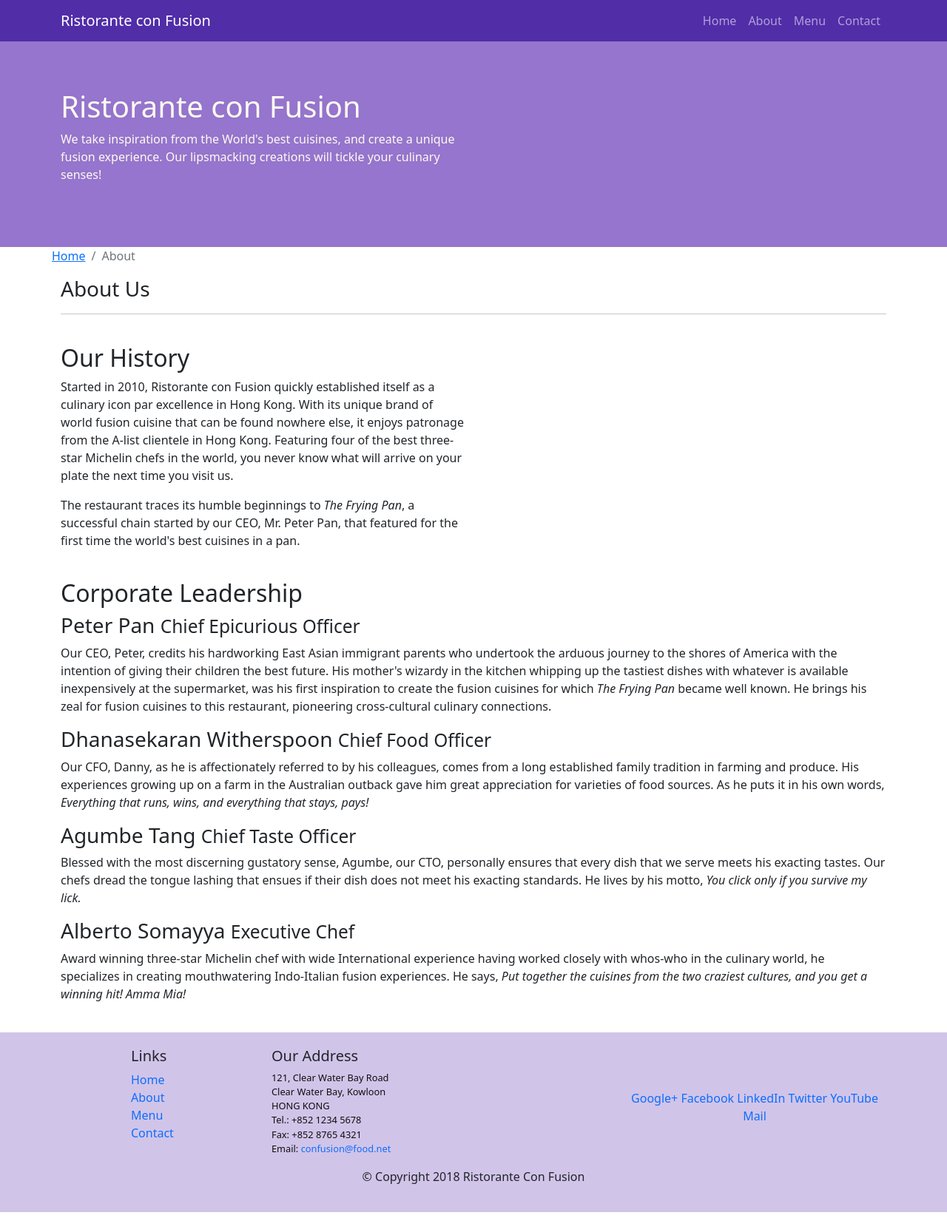
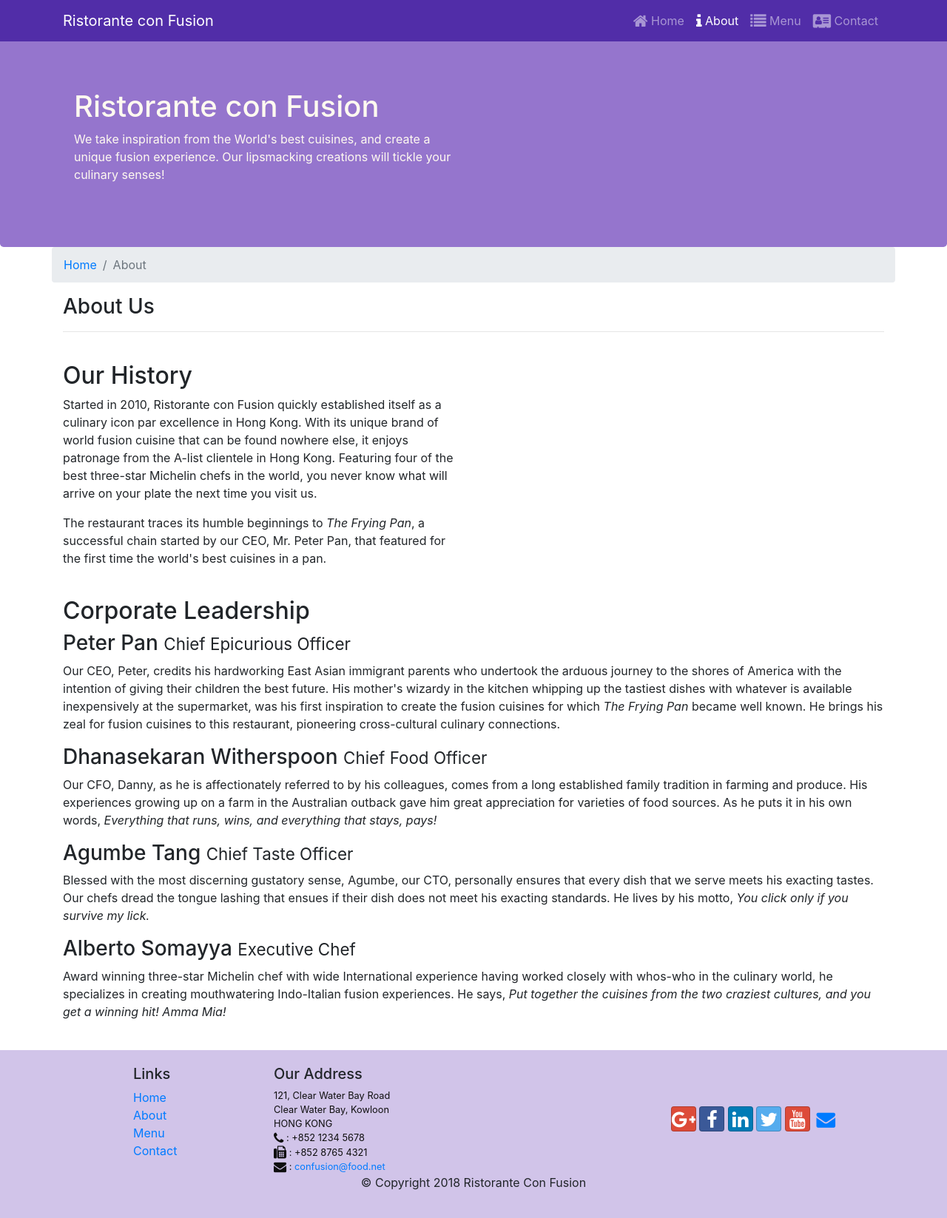
Before and after one commit to ashwin-rema/Bootstrap-UI-Framework, a website: page aboutus.html in a window 1280 px wide. Shown: the whole page at 74% size. Drawn offline with nearby package versions, Linux system fonts and the light colour scheme.

Commit message:
icon-fonts

```diff
--- a/aboutus.html
+++ b/aboutus.html
@@ -3,8 +3,10 @@
 
 <head>
 
+    <link rel="stylesheet" href="node_modules/bootstrap/dist/css/bootstrap.min.css">
+    <link rel="stylesheet"  href="node_modules/font-awesome/css/font-awesome.min.css">
+    <link rel="stylesheet" href="node_modules/bootstrap-social/bootstrap-social.css">
     <link rel="stylesheet" href="CSS-1/style1.css">
-    <link href="https://cdn.jsdelivr.net/npm/bootstrap@5.1.3/dist/css/bootstrap.min.css" rel="stylesheet" integrity="sha384-1BmE4kWBq78iYhFldvKuhfTAU6auU8tT94WrHftjDbrCEXSU1oBoqyl2QvZ6jIW3" crossorigin="anonymous">
 
     <title>Ristorante Con Fusion: About Us</title>
 
@@ -20,10 +22,10 @@
             <a class="navbar-brand mr-auto" href="index.html">Ristorante con Fusion</a>
             <div class="collapse navbar-collapse" id="Navbar"></div>
             <ul class="navbar-nav mr-auto">
-                <li class="nav-item "><a class="nav-link" href="index.html">Home</a></li>
-                <li class="nav-item active"><a class="nav-link" href="aboutus.html">About</a></li>
-                <li class="nav-item"><a class="nav-link" href="#">Menu</a></li>
-                <li class="nav-item"><a class="nav-link" href="#">Contact</a></li>
+                <li class="nav-item "><a class="nav-link" href="index.html"><span class="fa fa-home fa-lg"></span> Home</a></li>
+                <li class="nav-item active"><a class="nav-link" href="aboutus.html"><span class="fa fa-info fa-lg"></span> About</a></li>
+                <li class="nav-item"><a class="nav-link" href="#"><span class="fa fa-list fa-lg"></span> Menu</a></li>
+                <li class="nav-item"><a class="nav-link" href="#"><span class="fa fa-address-card fa-lg"></span> Contact</a></li>
 
             </ul>
         </div>
@@ -106,19 +108,19 @@
 		              121, Clear Water Bay Road<br>
 		              Clear Water Bay, Kowloon<br>
 		              HONG KONG<br>
-		              Tel.: +852 1234 5678<br>
-		              Fax: +852 8765 4321<br>
-		              Email: <a href="mailto:confusion@food.net" style="text-decoration: none;">confusion@food.net</a>
+		              <i class="fa fa-phone fa-lg"></i> : +852 1234 5678<br>
+		              <i class="fa fa-fax fa-lg"></i> : +852 8765 4321<br>
+		              <i class="fa fa-envelope fa-lg"></i> : <a href="mailto:confusion@food.net" style="text-decoration: none;">confusion@food.net</a>
 		           </address>
                 </div>
                 <div class="col-12 col-sm-4 align-self-center">
                     <div  class="text-center">
-                        <a href="http://google.com/+" style="text-decoration: none;">Google+</a>
-                        <a href="http://www.facebook.com/profile.php?id=" style="text-decoration: none;">Facebook</a>
-                        <a href="http://www.linkedin.com/in/" style="text-decoration: none;">LinkedIn</a>
-                        <a href="http://twitter.com/" style="text-decoration: none;">Twitter</a>
-                        <a href="http://youtube.com/" style="text-decoration: none;">YouTube</a>
-                        <a href="mailto:" style="text-decoration: none;">Mail</a>
+                        <a class="btn btn-social-icon btn-google" href="http://google.com/+" style="text-decoration: none;"><i class="fa fa-google-plus fa-lg"></i></a>
+                        <a class="btn btn-social-icon btn-facebook" href="http://www.facebook.com/profile.php?id=" style="text-decoration: none;"><i class="fa fa-facebook fa-lg"></i></a>
+                        <a class="btn btn-social-icon btn-linkedin" href="http://www.linkedin.com/in/" style="text-decoration: none;"><i class="fa fa-linkedin fa-lg"></i></a>
+                        <a class="btn btn-social-icon btn-twitter" href="http://twitter.com/" style="text-decoration: none;"><i class="fa fa-twitter fa-lg"></i></a>
+                        <a class="btn btn-social-icon btn-google" href="http://youtube.com/" style="text-decoration: none;"><i class="fa fa-youtube fa-lg"></i></a>
+                        <a class="btn btn-social-icon" href="mailto:" style="text-decoration: none;"><i class="fa fa-envelope fa-lg"></i></a>
                     </div>
                 </div>
            </div>
@@ -129,7 +131,9 @@
            </div>
         </div>
     </footer>
-    <script src="https://cdn.jsdelivr.net/npm/bootstrap@5.1.3/dist/js/bootstrap.bundle.min.js" integrity="sha384-ka7Sk0Gln4gmtz2MlQnikT1wXgYsOg+OMhuP+IlRH9sENBO0LRn5q+8nbTov4+1p" crossorigin="anonymous"></script>
+    <script src="node_modules/jquery/dist/jquery.slim.min.js"></script>
+    <script src="node_modules/popper.js/dist/umd/popper.min.js"></script>
+    <script src="node_modules/bootstrap/dist/js/bootstrap.min.js"></script>
 
 </body>
 
--- a/package.json
+++ b/package.json
@@ -15,6 +15,8 @@
   },
   "dependencies": {
     "bootstrap": "^4.0.0",
+    "bootstrap-social": "^5.1.1",
+    "font-awesome": "^4.7.0",
     "jquery": "^3.3.1",
     "popper.js": "^1.12.9"
   }
```
Also changed, not shown: index.html (+17 -15 lines), 1 other file.
